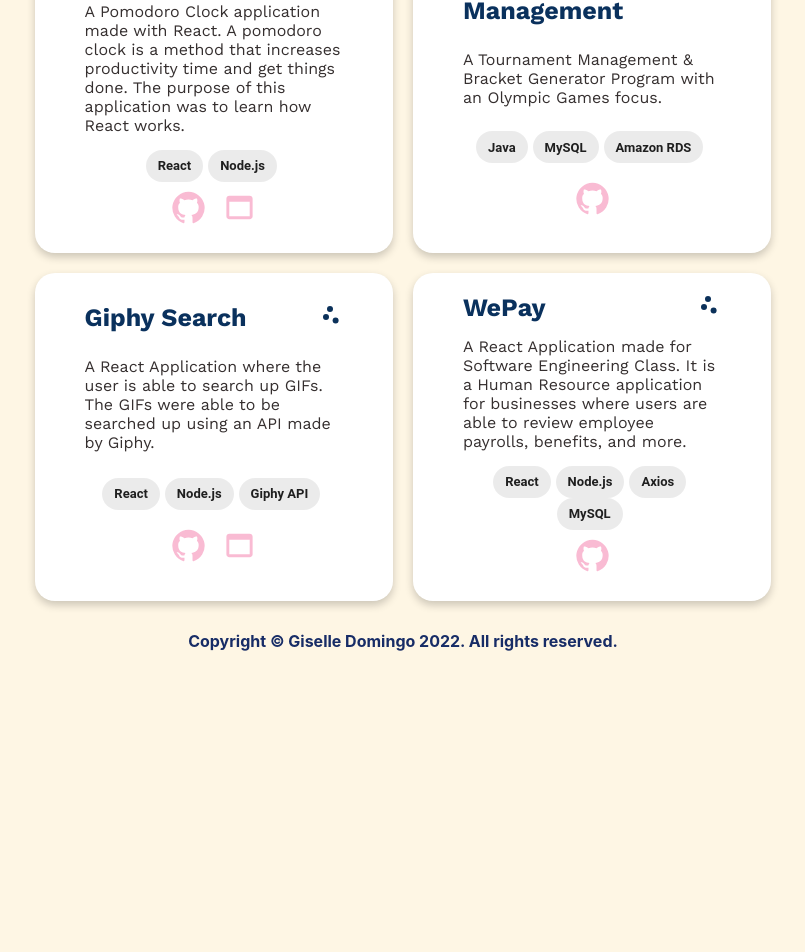
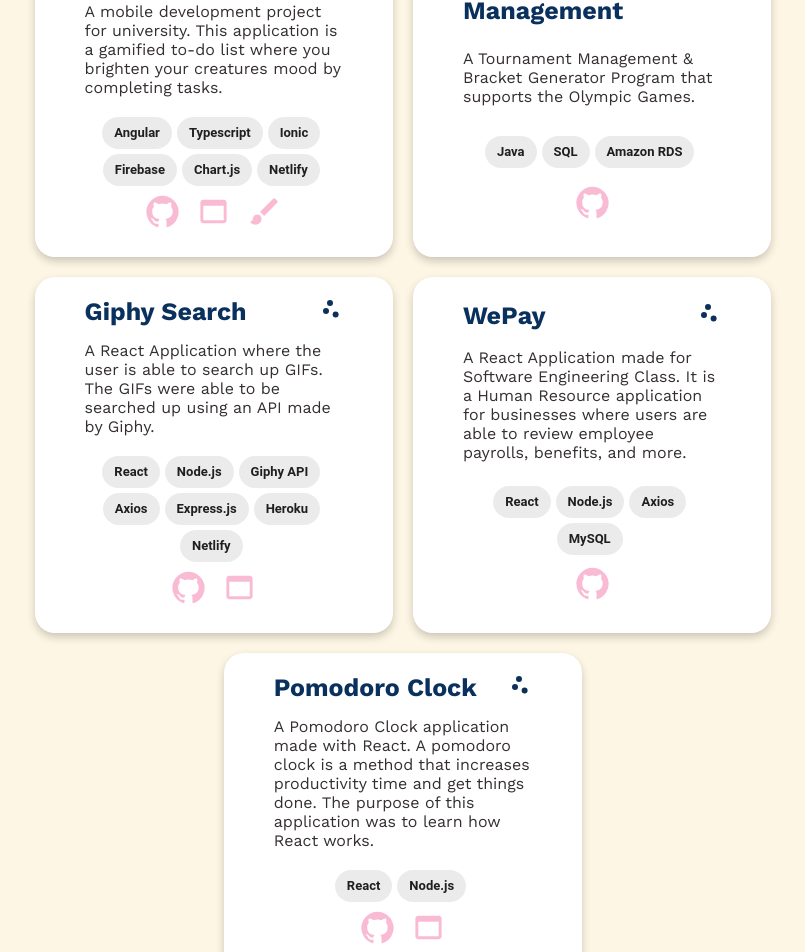
Before and after one commit to gisellen/portfolio, a React (Create React App) app: page /#home in a window 1280 px wide. Shown: the part 1449-2401 px from the top of the page, without its empty margins (237-1042 px from the left). Before the commit the page ends 2120 px from the top, so only its background shows below. Built offline with nearby package versions, Linux system fonts and the light colour scheme.

Commit message:
Added links to prototypes and new project

```diff
--- a/src/components/FadeInSection/FadeInSection.js
+++ b/src/components/FadeInSection/FadeInSection.js
@@ -12,7 +12,7 @@
             }
         });
         observer.observe(domRef.current);
-        return () => observer.unobserve(domRef.current);
+        // return () => observer.unobserve(domRef.current);
     }, []);
 
   return (
--- a/src/components/ProjectCard/ProjectCard.css
+++ b/src/components/ProjectCard/ProjectCard.css
@@ -38,7 +38,7 @@
   filter: invert(15%) sepia(11%) saturate(7251%) hue-rotate(187deg) brightness(101%) contrast(99%);
 }
 
-.github-icon, .webasset-icon{
+.github-icon, .webasset-icon, .figma-icon{
   filter: invert(72%) sepia(18%) saturate(5987%) hue-rotate(299deg) brightness(111%) contrast(92%);
 }
 
@@ -75,6 +75,7 @@
 
 .project-tag{
   margin-right: 5px;
+  margin-top: 5px;
 }
 
 .card-footer {
--- a/src/components/ProjectCard/ProjectCard.js
+++ b/src/components/ProjectCard/ProjectCard.js
@@ -7,6 +7,7 @@
 import ScatterPlot from "@mui/icons-material/ScatterPlot";
 import GithubIcon from "@mui/icons-material/GitHub";
 import WebAssetIcon from "@mui/icons-material/WebAsset";
+import BrushIcon from '@mui/icons-material/Brush';
 import Tooltip from "@mui/material/Tooltip";
 
 export default function ProjectCard(props) {
@@ -25,7 +26,7 @@
         <div className="technologies"> {techList}</div>
         <div className="card-footer">
           <a href={props.link} target="_blank">
-            <Tooltip title="Github" placement="left">
+            <Tooltip title="Github" placement="bottom">
               <IconButton>
                 <GithubIcon
                   className="github-icon"
@@ -37,10 +38,23 @@
           </a>
           {props.demo !== "" ? (
             <a href={props.demo} target="_blank">
-              <Tooltip title="Demo" placement="right">
+              <Tooltip title="Demo" placement="bottom">
                 <IconButton>
                   <WebAssetIcon
                     className="webasset-icon"
+                    target="_blank"
+                    fontSize="large"
+                  />
+                </IconButton>
+              </Tooltip>
+            </a>
+          ) : null}
+           {props.figma !== "" ? (
+            <a href={props.figma} target="_blank">
+              <Tooltip title="Figma Prototype" placement="bottom">
+                <IconButton>
+                  <BrushIcon
+                    className="figma-icon"
                     target="_blank"
                     fontSize="large"
                   />
--- a/src/data/Projects.js
+++ b/src/data/Projects.js
@@ -1,26 +1,29 @@
 const projectsData = [
     {
         id: 0,
-        title: "Pomodoro Clock",
-        description: "A Pomodoro Clock application made with React. A pomodoro clock is a method that increases productivity time and get things done. The purpose of this application was to learn how React works.  ",
-        tech: ["React", "Node.js"],
-        link: "https://github.com/gisellen/pomodoro-react",
-        demo: "https://compassionate-mahavira-43ecb4.netlify.app"
+        title: "KindCritters",
+        description: "A mobile development project for university.  This application is a gamified to-do list where you brighten your creatures mood by completing tasks.",
+        tech: ["Angular", "Typescript", "Ionic", "Firebase", "Chart.js", "Netlify"],
+        link: "https://github.com/gisellen/KindCritters",
+        figma: "https://www.figma.com/file/0q3pllpd602gaxAemzhSz6/KindCritters?node-id=0%3A1",
+        demo: 'https://kindcritters.netlify.app/auth'
     },
     {
         id: 1,
         title: "Olympic Games Management",
-        description: "A Tournament Management & Bracket Generator Program with an Olympic Games focus.",
-        tech: ["Java", "MySQL", "Amazon RDS"],
+        description: "A Tournament Management & Bracket Generator Program that supports the Olympic Games.",
+        tech: ["Java", "SQL", "Amazon RDS"],
         link: "https://github.com/iDopameme/Olympic-Games-Management",
+        figma: "",
         demo: ''
     },
     {
         id: 2,
         title: "Giphy Search",
         description: "A React Application where the user is able to search up GIFs.  The GIFs were able to be searched up using an API made by Giphy.",
-        tech: ["React", "Node.js", "Giphy API"],
+        tech: ["React", "Node.js", "Giphy API", "Axios", "Express.js", "Heroku", "Netlify"],
         link: "https://github.com/gisellen/Giphy-API",
+        figma: "",
         demo: 'https://remarkable-sable-7b04c4.netlify.app'
     },
     {
@@ -29,7 +32,17 @@
         description: "A React Application made for Software Engineering Class. It is a Human Resource application for businesses where users are able to review employee payrolls, benefits, and more.",
         tech: ["React", "Node.js", "Axios", "MySQL"],
         link: "https://github.com/ilei0893/WePay",
+        figma: "",
         demo: ''
+    },
+    {
+        id: 4,
+        title: "Pomodoro Clock",
+        description: "A Pomodoro Clock application made with React. A pomodoro clock is a method that increases productivity time and get things done. The purpose of this application was to learn how React works.  ",
+        tech: ["React", "Node.js"],
+        link: "https://github.com/gisellen/pomodoro-react",
+        figma: "",
+        demo: "https://compassionate-mahavira-43ecb4.netlify.app"
     },
 ]
 
--- a/src/pages/Projects/Projects.css
+++ b/src/pages/Projects/Projects.css
@@ -23,7 +23,7 @@
     display:flex;
     align-items: center;
     flex-direction: column;
-    min-height: 100vh;
+    min-height: 80vh;
   }
 
   .project-page h1{
--- a/src/pages/Projects/Projects.js
+++ b/src/pages/Projects/Projects.js
@@ -39,6 +39,7 @@
                     description={data.description}
                     tech={data.tech}
                     link={data.link}
+                    figma={data.figma}
                     demo={data.demo}
                   />
                 ))}
```
Also changed, not shown: 1 other file (tests, documents, lock files or other folders).
